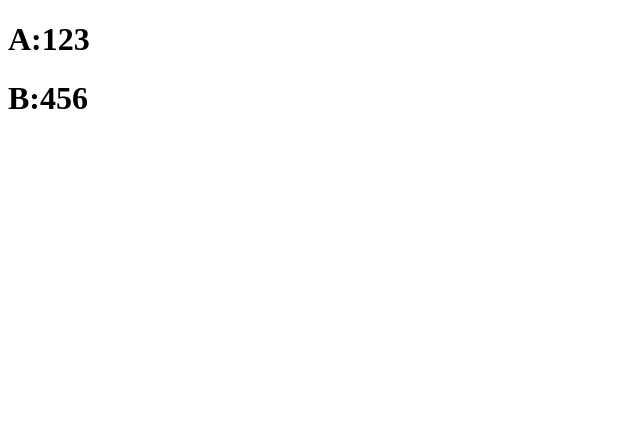
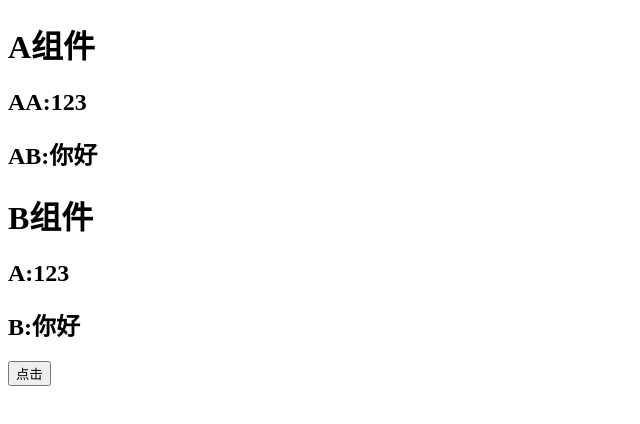
Before and after one commit to axtlive/react-famliy-bucket, a React app: page / in a window 1280 px wide. Shown: the top 424 px of the page, without its empty margins (0-640 px from the left). Built offline with nearby package versions, Linux system fonts and the light colour scheme.

Commit message:
oldContext

```diff
--- a/src/App.js
+++ b/src/App.js
@@ -1,17 +1,12 @@
 import React, { Component } from 'react';
-import { A, B } from './components/Comp';
-import withLog from './HOC/withLog';
-import withLogin from './HOC/withLogin';
+import OldContext from './oldContext';
+export default class App extends Component {
 
-const ALog = withLogin(withLog(A));
-const BLog = withLogin(withLog(B));
-export default class App extends Component {
 
   render() {
     return (
       <div>
-        <ALog a={123} isLogin />
-        <BLog b={456} isLogin />
+        <OldContext />
       </div>
     )
   }
--- a/src/HOC/withLog.js
+++ b/src/HOC/withLog.js
@@ -6,18 +6,20 @@ import React from 'react'
  * @return: class
  */
 export default function WithLog(Comp) {
-  return class componentName extends React.Component {
+  class logWrapper extends React.Component {
     componentDidMount() {
       console.log(`组件${Comp.name}被创建了,创建时间是：${Date.now()}`);
     }
-
     componentWillUnmount() {
       console.log(`组件${Comp.name}被销毁了,销毁时间是：${Date.now()}`);
     }
-
     render() {
-      return <Comp {...this.props} />
+      const { forwardRef, ...rest } = this.props;
+      return <Comp ref={forwardRef} {...rest} />
     }
   }
 
+  return React.forwardRef((props, ref) => {
+    return <logWrapper forwardRef={ref} {...props} />
+  })
 }
--- /dev/null
+++ b/src/oldContext.js
@@ -0,0 +1,68 @@
+import React, { Component } from 'react';
+import PropTypes from 'prop-types';
+
+const types = {
+  a: PropTypes.number.isRequired,
+  b: PropTypes.string.isRequired,
+  changeNum: PropTypes.func,
+}
+
+function ChildA(props, context) {
+  return (
+    <div>
+      <h1>A组件</h1>
+      <h2>AA:{context.a}</h2>
+      <h2>AB:{context.b}</h2>
+      <ChildB />
+    </div>
+  )
+}
+ChildA.contextTypes = types;
+
+class ChildB extends Component {
+
+  static contextTypes = types;
+
+  render() {
+    return (
+      <div>
+        <h1>B组件</h1>
+        <h2>A:{this.context.a}</h2>
+        <h2>B:{this.context.b}</h2>
+        <button onClick={() => {
+          this.context.changeNum(this.context.a + 3)
+        }}>点击</button>
+      </div>
+    )
+  }
+}
+
+
+export default class oldContext extends Component {
+
+  state = {
+    a: 123,
+    b: '你好',
+  }
+
+  static childContextTypes = types;
+
+  getChildContext() {
+    console.log('调用了getChildContext');
+    return {
+      a: this.state.a,
+      b: this.state.b,
+      changeNum: newA => {
+        this.setState({ a: newA })
+      },
+    }
+  }
+
+  render() {
+    return (
+      <div>
+        <ChildA />
+      </div>
+    )
+  }
+}
```
